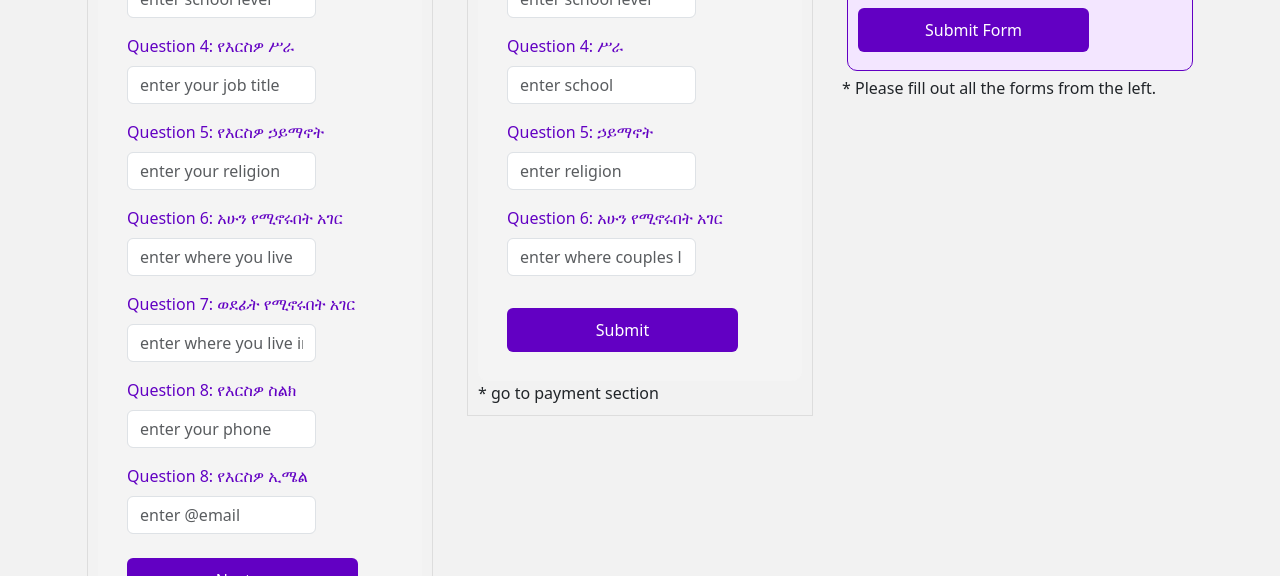
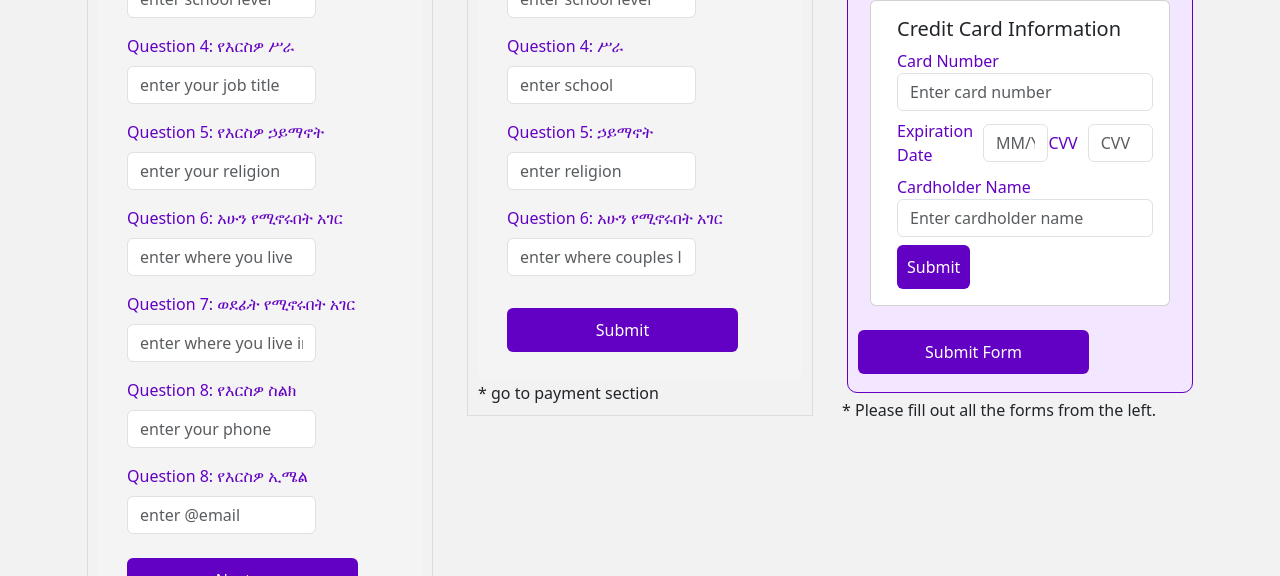
Before and after one commit to Israel2000/saltofthearth.site, a website: page newFriendFinder.html in a window 1280 px wide. Shown: the part 524-1100 px from the top of the page. Drawn offline with nearby package versions, Linux system fonts and the light colour scheme.

Commit message:
lable and cc change

```diff
--- a/newFriendFinder.html
+++ b/newFriendFinder.html
@@ -121,7 +121,7 @@
       border: none !important;
     }
 
-    label:first-child {
+    label {
       color: #6200c3;
     }
 
@@ -163,6 +163,15 @@
 input[type="text"] {
   width: 100%; /* Ensure inputs take up full width of their container */
 }
+
+/* Custom CSS for label alignment */
+    .form-group.label-inline {
+      display: flex;
+      align-items: center;
+    }
+    .form-group.label-inline label {
+      margin-right: 10px;
+    }
   </style>
 
   <body>
@@ -465,11 +474,42 @@ input[type="text"] {
               <input class="mr-2" type="radio" name="set3" value="option1" />
               Credit Card
             </label>
+
             <label style="margin-left: 20px">
               <img src="assests/paypal-light.png" width="50px" />
               <input type="radio" name="set3" value="option2" />
               PayPal
             </label>
+
+ <div class="container mt-3">
+    <div class="row justify-content-center">
+      <div class="">
+        <div class="card">
+          <div class="card-body">
+            <h5 class="card-title">Credit Card Information</h5>
+            <form>
+              <div class="form-group">
+                <label for="cardNumber">Card Number</label>
+                <input type="text" class="form-control" id="cardNumber" placeholder="Enter card number">
+              </div>
+              <div class="form-group label-inline mt-2">
+                <label for="expirationDate">Expiration Date</label>
+                <input type="text" class="form-control" id="expirationDate" placeholder="MM/YY">
+                <label for="cvv" class="">CVV</label>
+                <input type="text" class="form-control" id="cvv" placeholder="CVV">
+              </div>
+              <div class="form-group mt-2">
+                <label for="cardholderName">Cardholder Name</label>
+                <input type="text" class="form-control" id="cardholderName" placeholder="Enter cardholder name">
+              </div>
+              <button type="submit" class="btn btn-primary mt-2">Submit</button>
+            </form>
+          </div>
+        </div>
+      </div>
+    </div>
+  </div>
+
           </fieldset>
         </div>
         <button type="submit" class="btn btn-primary" style="width: 231px;">Submit Form</button>
```
Also changed, not shown: counseling.html (+28 -0 lines).
